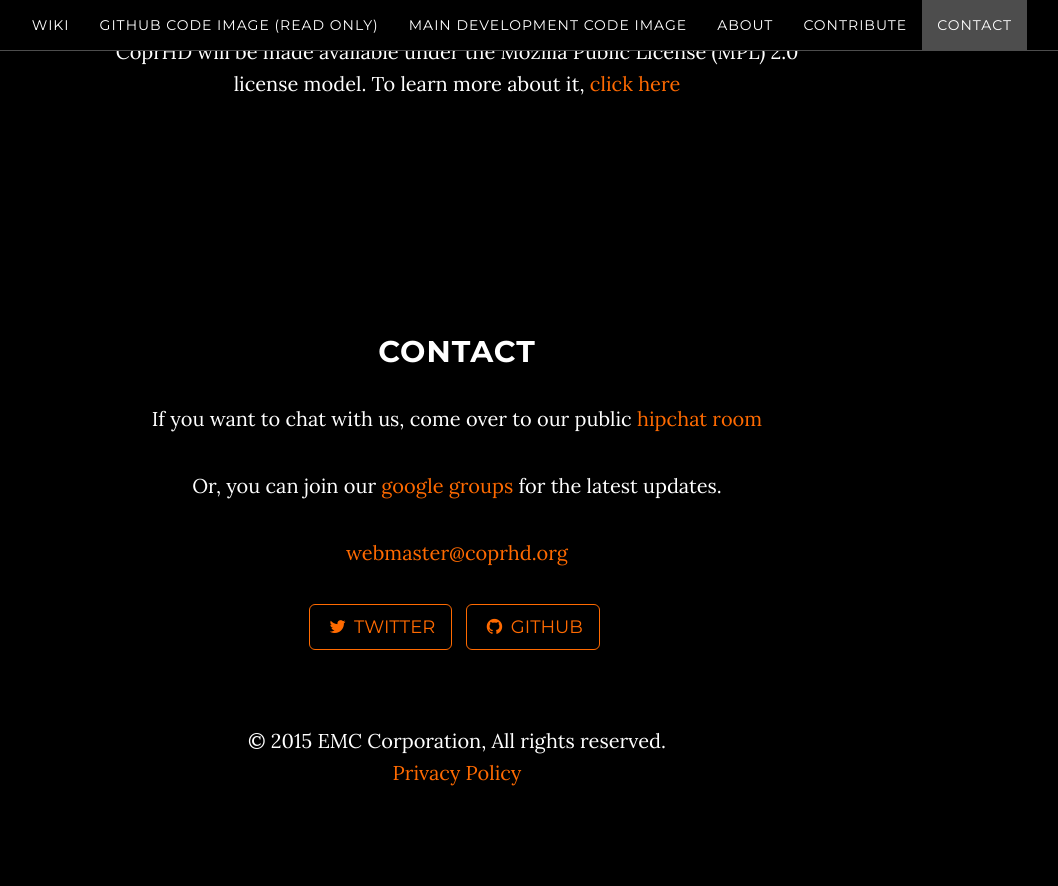
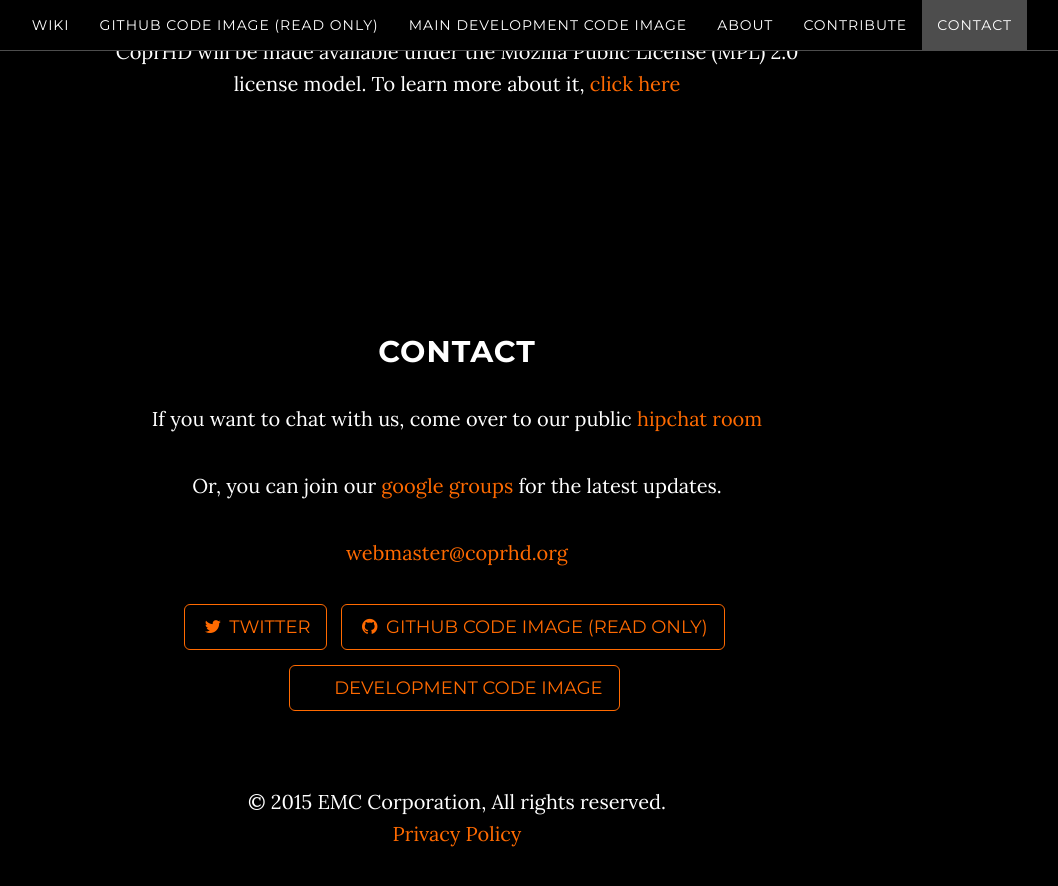
Before and after one commit to CoprHD/CoprHD.github.io, a Jekyll site: the page built from index.html, in a window 1280 px wide and 900 px high, scrolled down 2566 px. Shown: the top 886 px of the window, without its empty margins (183-1241 px from the left). Built offline with Jekyll 4.4.1, drawn with Linux system fonts in a browser that asks for light colours; before the commit the page ends 3405 px from its top, so only the background shows below that.

Commit message:
Update _config.yml

```diff
--- a/_config.yml
+++ b/_config.yml
@@ -18,8 +18,11 @@
     url: https://twitter.com/coprhd
 
 
-  - title: github
+  - title: github code image (read only)
     url: https://github.com/CoprHD/coprhd-controller
+
+  - title: development code image
+    url: https://review.coprhd.org/scm/ch/coprhd-controller.git
 
 # Build settings
 markdown: kramdown
```
